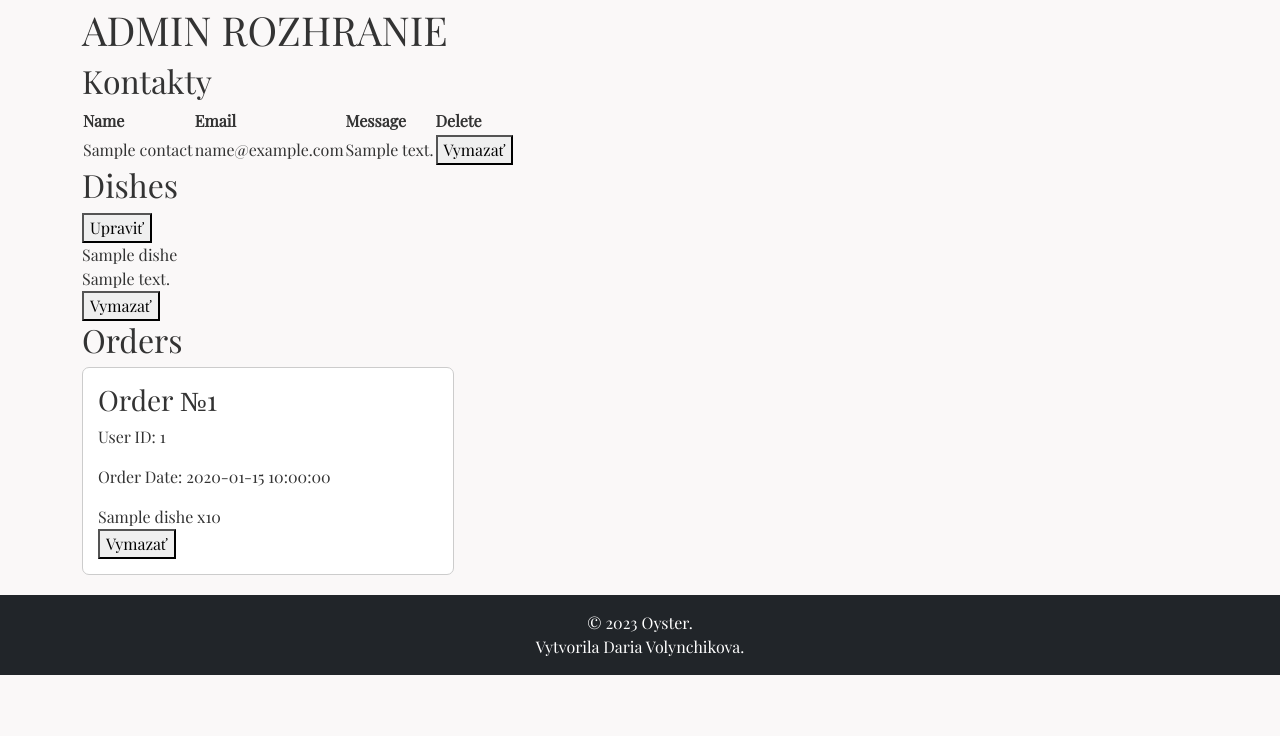
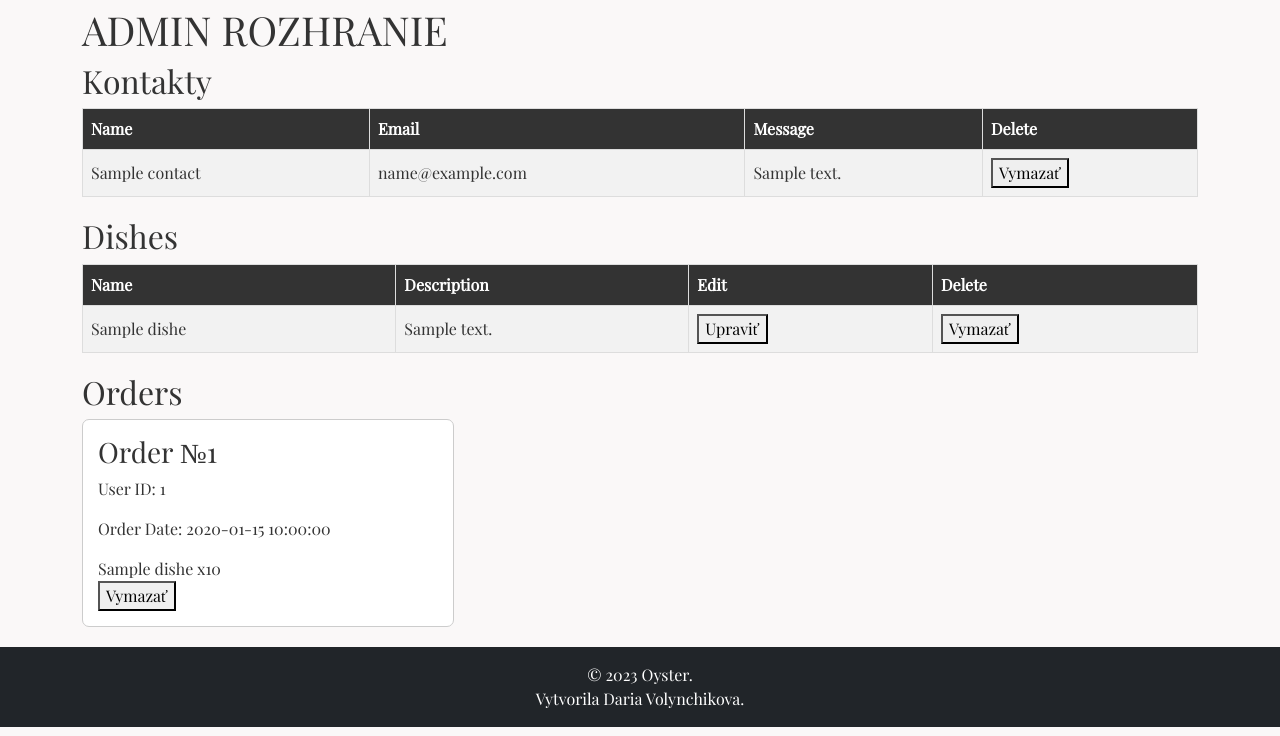
Before and after one commit to diiivol/sj_projekt, a PHP site: page /templates/admin.php in a window 1280 px wide. Shown: the part 64-800 px from the top of the page. Run offline with PHP 8.4, Linux system fonts and the light colour scheme; the visitor is signed in with stand-in values (Sample User, id 1); tables that the repository leaves empty or names only in its code hold one stand-in row (values such as "Sample post").

Commit message:
redesign

```diff
--- a/assets/css/style.css
+++ b/assets/css/style.css
@@ -137,3 +137,34 @@ h1 {
   flex: 1 0 auto;
 }
 /* *** */
+
+table {
+  width: 100%;
+  border-collapse: collapse;
+  margin-bottom: 20px;
+}
+
+table th, table td {
+  border: 1px solid #ddd;
+  padding: 8px;
+  text-align: left;
+}
+
+table th {
+  background-color: #333;
+  color: white;
+}
+
+table tr:nth-child(even) {
+  background-color: #f2f2f2;
+}
+
+.form-inline {
+  display: flex;
+  align-items: center;
+}
+
+
+.btn {
+  margin-right: 5px;
+}
--- a/assets/js/edit.js
+++ b/assets/js/edit.js
@@ -3,25 +3,35 @@ window.addEventListener('DOMContentLoaded', (event) => {
         button.addEventListener('click', (event) => {
             event.preventDefault();
 
+            let row = event.target.closest('tr');
+            let nameField = row.querySelector('.dish-name');
+            let descriptionField = row.querySelector('.dish-description');
             let form = event.target.closest('form');
-            let nameField = form.querySelector('.name-field');
-            let descriptionField = form.querySelector('.description-field');
+            let nameInput = form.querySelector('input[name="new_dish_name"]');
+            let descriptionInput = form.querySelector('input[name="new_dish_description"]');
 
-            let nameInput = document.createElement('input');
-            nameInput.type = 'text';
-            nameInput.name = 'new_dish_name';
-            nameInput.value = nameField.textContent;
+            nameField.textContent = '';
+            descriptionField.textContent = '';
 
-            let descriptionInput = document.createElement('input');
-            descriptionInput.type = 'text';
-            descriptionInput.name = 'new_dish_description';
-            descriptionInput.value = descriptionField.textContent;
+            let editableNameInput = document.createElement('input');
+            editableNameInput.type = 'text';
+            editableNameInput.value = nameInput.value;
+            editableNameInput.addEventListener('input', (event) => {
+                nameInput.value = event.target.value;
+            });
 
-            nameField.replaceWith(nameInput);
-            descriptionField.replaceWith(descriptionInput);
+            let editableDescriptionInput = document.createElement('input');
+            editableDescriptionInput.type = 'text';
+            editableDescriptionInput.value = descriptionInput.value;
+            editableDescriptionInput.addEventListener('input', (event) => {
+                descriptionInput.value = event.target.value;
+            });
+
+            nameField.appendChild(editableNameInput);
+            descriptionField.appendChild(editableDescriptionInput);
 
             event.target.style.display = 'none';
-            form.querySelector('.save-button').style.display = 'block';
+            row.querySelector('.save-button').style.display = 'inline';
         });
     });
 });
--- a/templates/admin.php
+++ b/templates/admin.php
@@ -11,6 +11,9 @@ if (!isset($_SESSION['logged_in']) || $_SESSION['logged_in'] != true || $_SESSIO
         <div class="row">
             <div class="col-100 text-left">
                 <h1>Admin rozhranie</h1>
+
+
+
                 <h2>Kontakty</h2>
                 <?php
                 $contact_object = new Contact();
@@ -47,10 +50,17 @@ if (!isset($_SESSION['logged_in']) || $_SESSION['logged_in'] != true || $_SESSIO
 
                 echo '</table>';
                 ?>
+
+
+
                 <h2>Dishes</h2>
                 <?php
                 $dishes_object = new Dishes();
+
+
                 $dishes = $dishes_object->select();
+
+
                 if (isset($_POST['delete_dishes'])) {
                     $dishes_id = $_POST['delete_dishes'];
                     $dishes_object->delete();
@@ -59,40 +69,46 @@ if (!isset($_SESSION['logged_in']) || $_SESSION['logged_in'] != true || $_SESSIO
                 }
 
 
+
                 if (isset($_POST['update_dishes'])) {
                     $dishes_id = $_POST['update_dishes'];
                     $dishes_object->update();
                     header('Location: ' . $_SERVER['PHP_SELF']);
                     exit();
                 }
-                // echo '<table class="admin-table">';
-                // echo '<tr><th>Dish Name</th>
-                //             <th>Dish Description</th>
-                //             <th>Delete</th>
-                //         </tr>';
+
+                echo '<table class="admin-table">';
+                echo '<tr><th>Name</th>
+                          <th>Description</th>
+                          <th>Edit</th>
+                          <th>Delete</th>
+                      </tr>';
+
                 foreach ($dishes as $d) {
-                    // echo '<tr>';
-                    // echo '<td>' . $d->name;
-                    // '</td>';
-                    // echo '<td>' . $d->description;
-                    // '</td>';
-
-
+                    echo '<tr>';
+                    echo '<td class="dish-name">' . $d->name . '</td>';
+                    echo '<td class="dish-description">' . $d->description . '</td>';
                     echo '<td>
                             <form action="" method="POST">
+                                <input type="hidden" name="new_dish_name" value="' . $d->name . '">
+                                <input type="hidden" name="new_dish_description" value="' . $d->description . '">
                                 <button class="edit-button" type="button">Upraviť</button>
                                 <button class="save-button" type="submit" name="update_dishes" value="' . $d->id . '" style="display: none;">OK</button>
-
-                            <div class="name-field">' . $d->name . '</div>
-                            <div class="description-field">' . $d->description . '</div>
-
+                            </form>
+                          </td>';
+                    echo '<td>
+                            <form action="" method="POST">
                                 <button type="submit" name="delete_dishes" value="' . $d->id . '">Vymazať</button>
                             </form>
                           </td>';
-
                     echo '</tr>';
                 }
+
                 echo '</table>';
+
+
+
+
                 ?>
                 <h2>Orders</h2>
                 <?php
@@ -109,24 +125,14 @@ if (!isset($_SESSION['logged_in']) || $_SESSION['logged_in'] != true || $_SESSIO
                     header('Location: ' . $_SERVER['PHP_SELF']);
                     exit();
                 }
-                // echo '<table class="admin-table">';
-                // echo '<table class="admin-table">';
-                // echo '<tr><th>Order ID</th>
-                //             <th>User ID</th>
-                //             <th>Order Date</th>
-                //             <th>Items</th>
-                //             <th>Delete</th>
-                //         </tr>';
+
                 foreach ($orders as $o) {
                     echo '<div class="col-md-6 col-lg-4">';
                     echo '<div class="food-item">';
                     echo '<h3>Order №' . $o->id . '</h3>';
                     echo '<p>User ID: ' . $o->user_id . '</p>';
                     echo '<p>Order Date: ' . $o->order_date . '</p>';
-                    // echo '<tr>';
-                    // echo '<td>' . $o->id . '</td>';
-                    // echo '<td>' . $o->user_id . '</td>';
-                    // echo '<td>' . $o->order_date . '</td>';
+
 
                     // // Get the items for this order
                     $items = $order_object->select_dishes($o->id);
--- a/templates/menu.php
+++ b/templates/menu.php
@@ -22,6 +22,9 @@ include_once('partials/header.php');
 
     $cartItems = $cart->getCart();
 
+    if (empty($dishes)) {
+      echo '<h2 class="text-center w-100">Žiadne jedlá</h2>';
+    } else {
       for ($i = 0; $i < count($dishes); $i++) {
         echo '<div class="col-md-6 col-lg-4">';
         echo '<div class="food-item">';
@@ -56,6 +59,7 @@ include_once('partials/header.php');
         echo '</div>';
         echo '</div>';
       }
+    }
 
     ?>
   </div>
--- a/templates/user.php
+++ b/templates/user.php
@@ -14,7 +14,6 @@ if (!isset($_SESSION['cart'])) {
         <div class="row">
             <div class="col-100 text-left">
                 <h1>Kosik</h1>
-                <h2>Objednávka</h2>
                 <?php
                 $cart = new Cart();
                 $dishes_class = new Dishes();
```
Also changed, not shown: datebase/add_data.sql (added, +7 -0 lines). Lines whose indentation alone changed are shown as unchanged.
